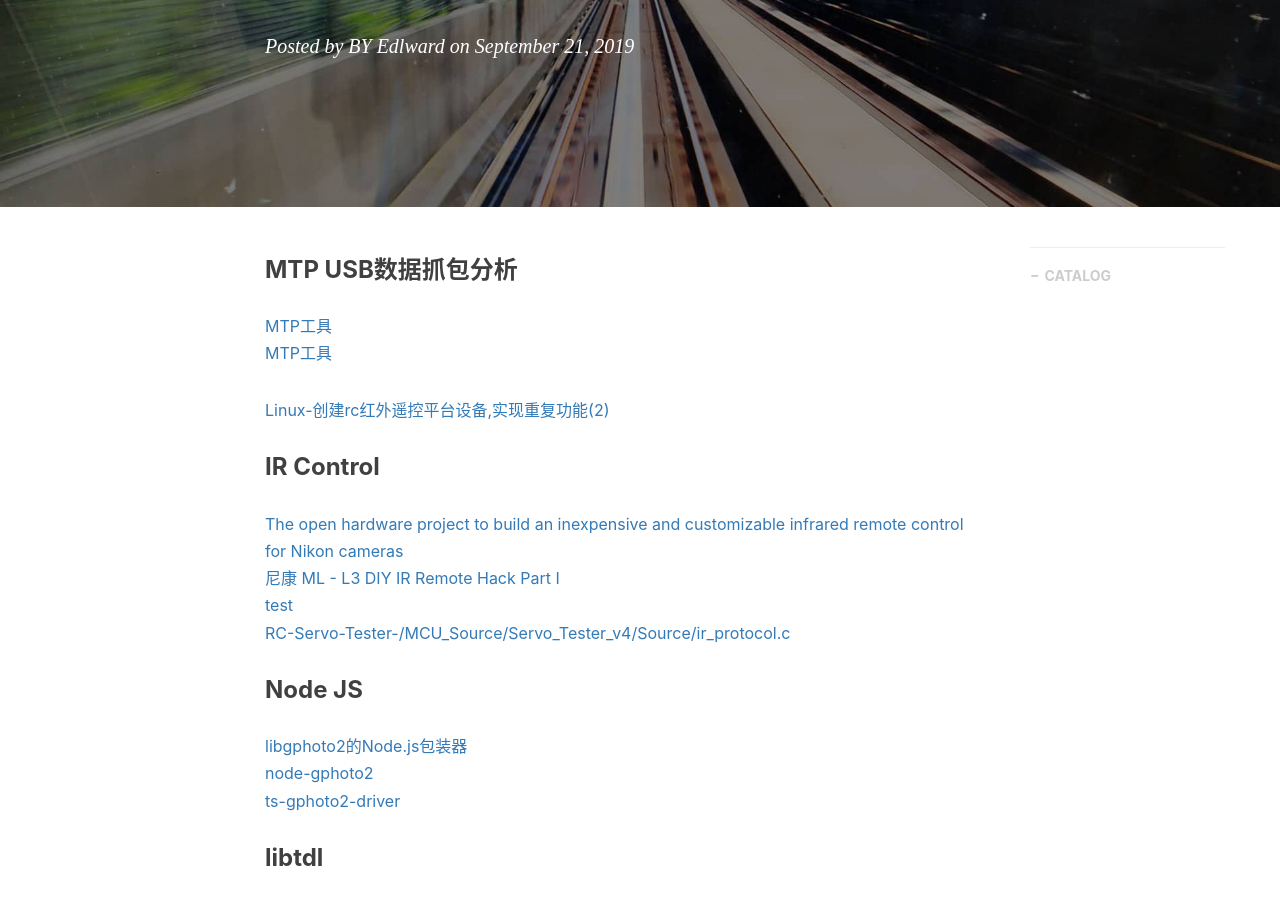
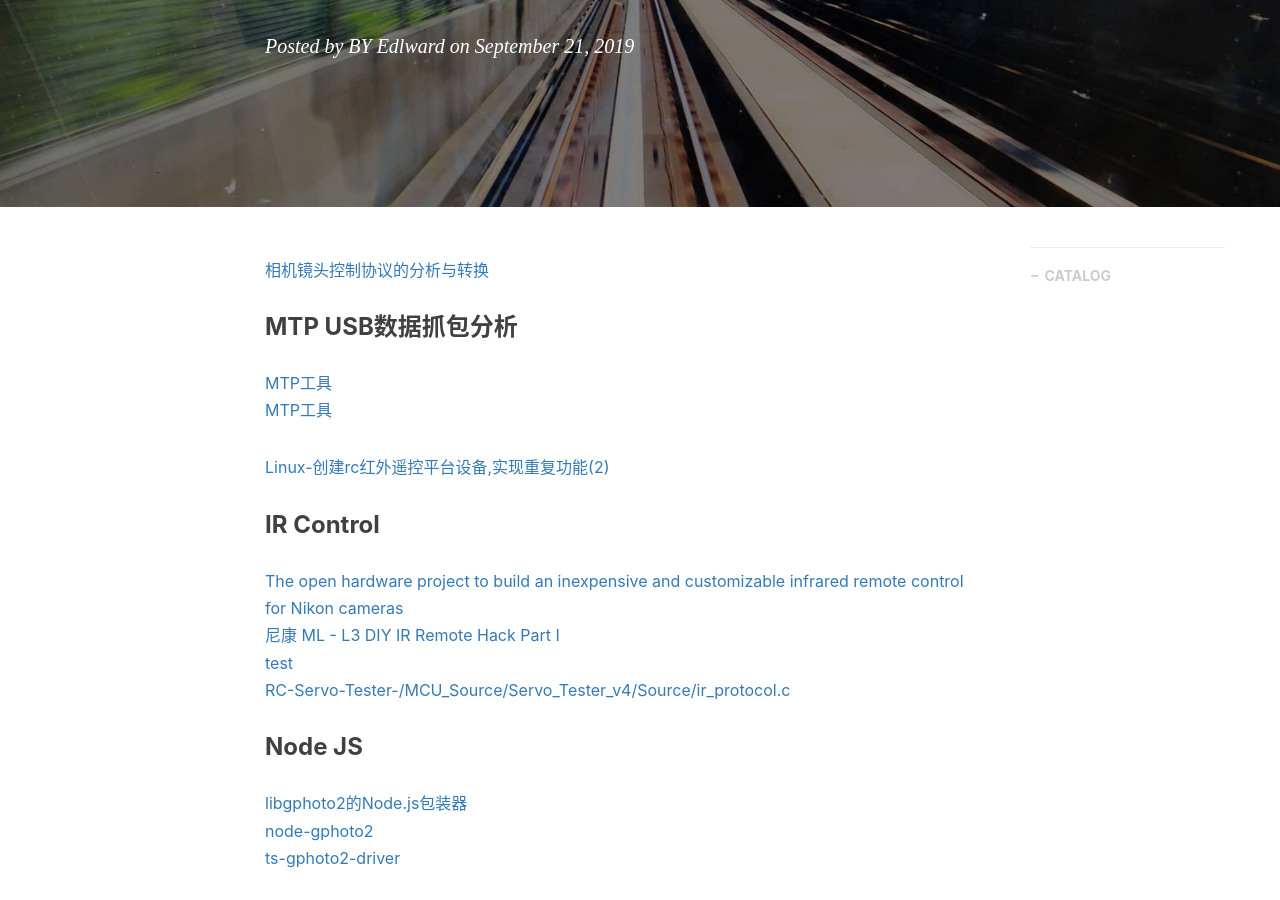
Before and after one commit to gary-robotics/dlward, a Jekyll site: the page built from _posts/2019-01-25-gphoto-2019.markdown, in a window 1280 px wide and 900 px high, scrolled down 316 px. Built offline with Jekyll 4.4.1, drawn with Linux system fonts in a browser that asks for light colours; nearby versions of some CDN libraries; comment, search, counter and statistics services are not loaded.

Commit message:
Update 2019-01-25-gphoto-2019.markdown

```diff
--- a/_posts/2019-01-25-gphoto-2019.markdown
+++ b/_posts/2019-01-25-gphoto-2019.markdown
@@ -9,6 +9,9 @@ catalog: true                       # 是否归档
 tags:                               #标签
     - GPHOTO2
 ---
+
+[相机镜头控制协议的分析与转换](https://wenku.baidu.com/view/01c4010531b765ce04081454.html)
+
 ### MTP USB数据抓包分析
 [MTP工具](https://github.com/Edlward/usbmtp_dissector)
 [MTP工具](https://github.com/Edlward/mtp-tools)
```
